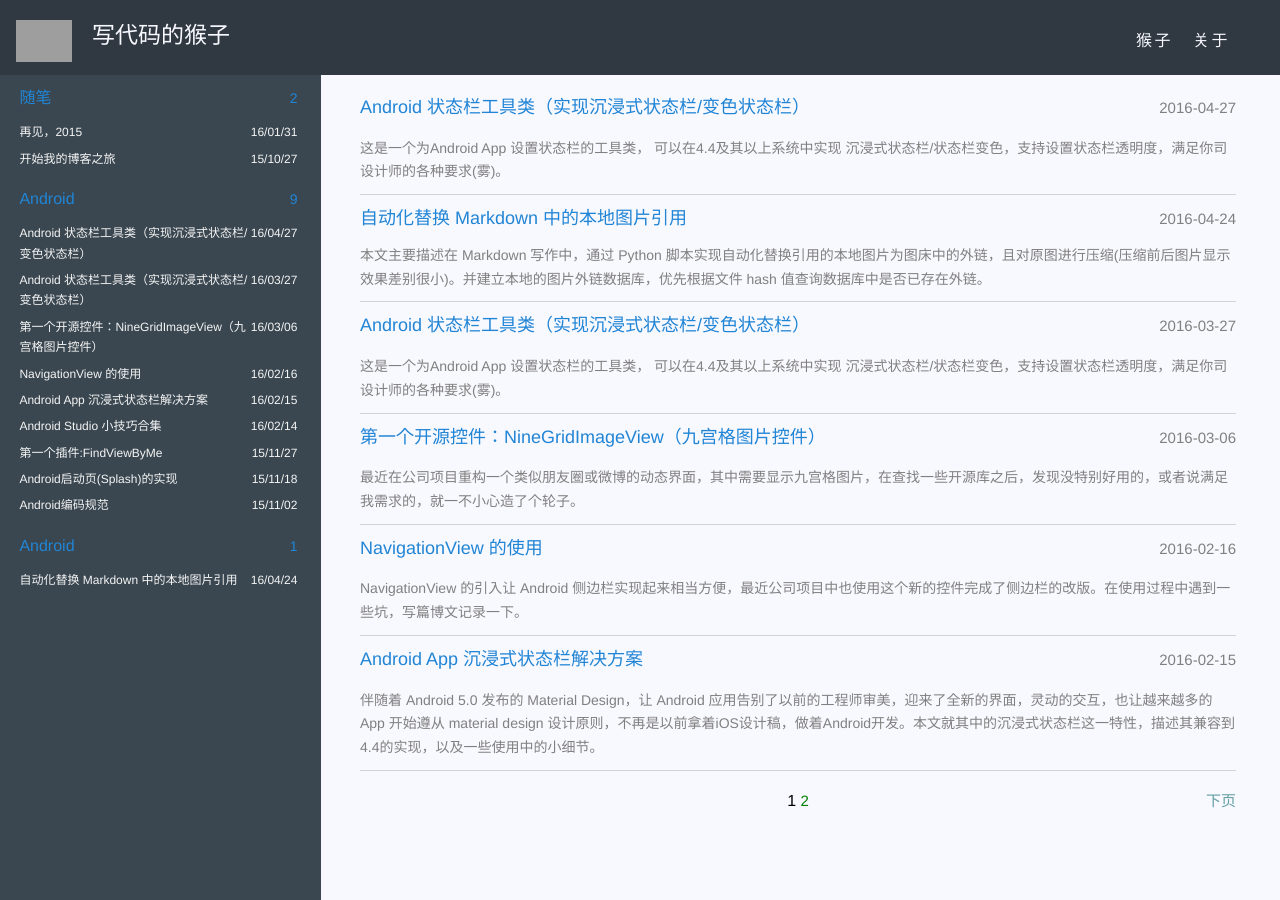
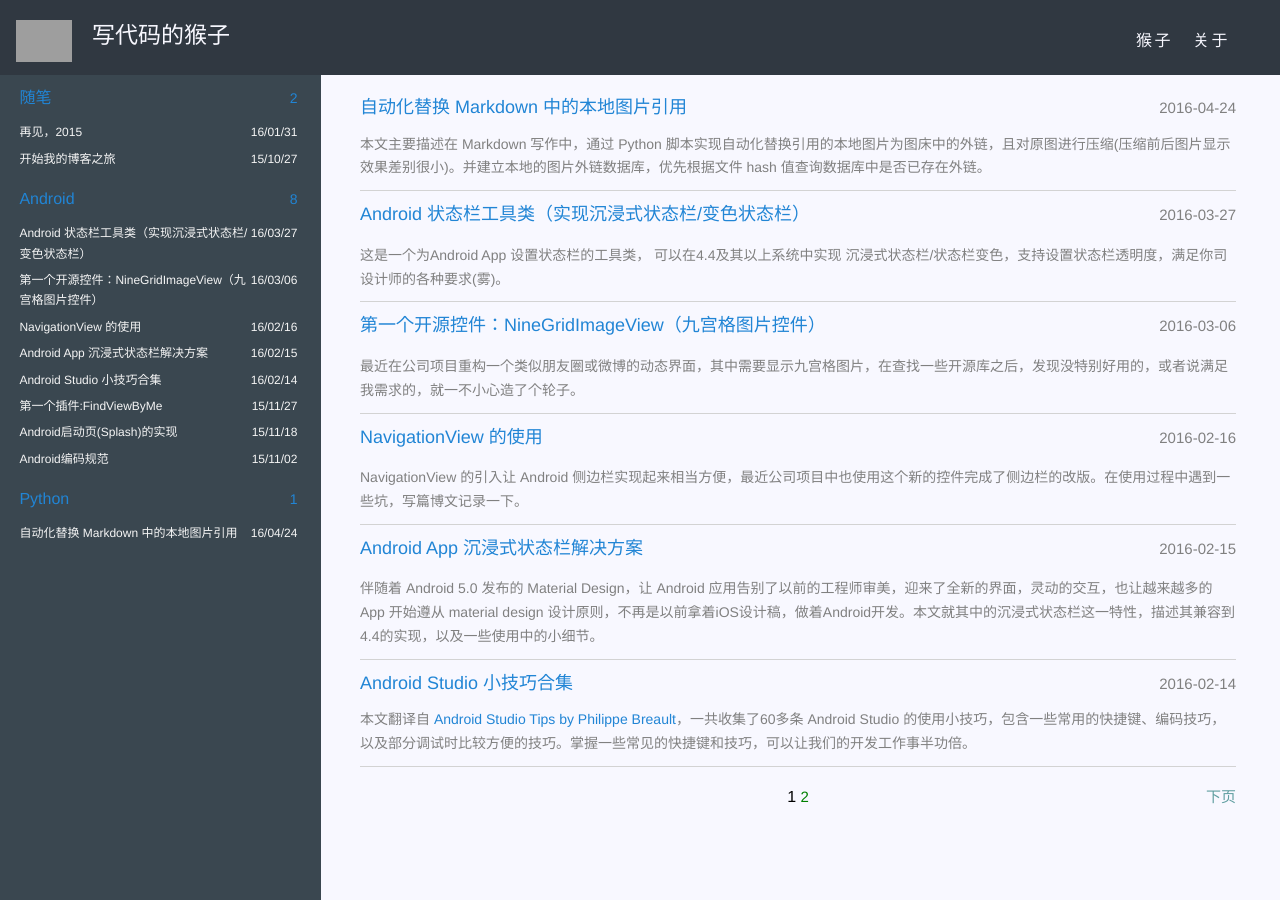
Before and after one commit to laobie/laobie.github.io, a Jekyll site: the page built from index.html, in a window 1280 px wide and 900 px high. Built offline with Jekyll 4.4.1, drawn with Linux system fonts in a browser that asks for light colours; the list of posts is cut into pages by our own code; comment, search, counter and statistics services are not loaded; grey boxes are pictures that could not be loaded.

```diff
--- a/_posts/2016-04-24-relpace-image-file-in-md.md
+++ b/_posts/2016-04-24-relpace-image-file-in-md.md
@@ -1,7 +1,7 @@
 ---
 layout: post
 title: 自动化替换 Markdown 中的本地图片引用
-category: android
+category: Python
 excerpt: 本文主要描述在 Markdown 写作中，通过 Python 脚本实现自动化替换引用的本地图片为图床中的外链，且对原图进行压缩(压缩前后图片显示效果差别很小)。并建立本地的图片外链数据库，优先根据文件 hash 值查询数据库中是否已存在外链。
 ---
 
--- a/_posts/2016-04-27-statusbar-util-1.md
+++ /dev/null
@@ -1,90 +0,0 @@
----
-layout: post
-title: Android 状态栏工具类（实现沉浸式状态栏/变色状态栏）
-category: Android
----
-
-这是一个为Android App 设置状态栏的工具类， 可以在4.4及其以上系统中实现 沉浸式状态栏/状态栏变色，支持设置状态栏透明度，满足你司设计师的各种要求(雾)。
-
-在此之前我写过一篇[Android App 沉浸式状态栏解决方案](http://laobie.github.io/android/2016/02/15/status-bar-demo.html)，后来我司设计师说默认的透明度太深了，让我改浅一点，然后在想了一些办法之后给解决了。本着不重复造轮子的原则，索性整理成一个工具类，方便需要的开发者。
-
-[项目 GitHub 地址](https://github.com/laobie/StatusBarUtil)
-
-### Sample 下载
-[下载 StatusBarUtil-Demo](http://fir.im/5mnp)
-
-### 特性
-
-##### 1. 设置状态栏颜色
-
-~~~java
-StatusBarUtil.setColor(Activity activity, int color)
-~~~
-
-  ![](https://raw.githubusercontent.com/laobie/StatusBarUtil/master/img/set_color.png)
-
-##### 2. 设置状态栏半透明
-
-~~~java
-StatusBarUtil.setTranslucent(Activity activity, int statusBarAlpha)
-~~~
-
-![](https://raw.githubusercontent.com/laobie/StatusBarUtil/master/img/set_translucnet.png)
-
-##### 3. 设置状态栏全透明
-
-~~~java
-StatusBarUtil.setTransparent(Activity activity)
-~~~
-
-![](https://raw.githubusercontent.com/laobie/StatusBarUtil/master/img/set_transparent.png)
-
-##### 4. 为包含 `DrawerLayout` 的界面设置状态栏颜色（也可以设置半透明和全透明）
-
-~~~java
-StatusBarUtil.setColorForDrawerLayout(Activity activity, DrawerLayout drawerLayout, int color)
-~~~
-
-![](https://raw.githubusercontent.com/laobie/StatusBarUtil/master/img/set_color_for_drawer_layout.png)
-
-##### 5. 通过传入 `statusBarAlpha` 参数，可以改变状态栏的透明度值，默认值是112。
-
-
-### 使用
-
-##### 1. 在 build.gradle 文件中添加依赖, StatusBarUtil 已经发布在 JCenter:
-
-~~~groovy
-compile 'com.jaeger.statusbaruitl:library:1.0.0'
-~~~
-
-##### 2. 在 `setContentView()` 之后调用你需要的方法，例如:
-
-~~~java
-setContentView(R.layout.main_activity);
-...
-StatusBarUtil.setColor(MainActivity.this, mColor);
-~~~
-
-##### 3. 如果你在一个包含 `DrawerLayout` 的界面中使用, 你需要在布局文件中为 `DrawerLayout` 添加 `android:fitsSystemWindows="true"` 属性:
-
-~~~xml
-<android.support.v4.widget.DrawerLayout
-    xmlns:android="http://schemas.android.com/apk/res/android"
-    xmlns:app="http://schemas.android.com/apk/res-auto"
-    android:id="@+id/drawer_layout"
-    android:layout_width="match_parent"
-    android:layout_height="match_parent"
-    android:fitsSystemWindows="true">
-
-    ...
-
-</android.support.v4.widget.DrawerLayout>
-~~~
-
-##### 4. 当你设置了 `statusBarAlpha` 值时，该值需要在 0 ~ 255 之间
-
-### 最后
-如果你有任何建议或问题，请及时联系我。如果你对这个工具类有优化，欢迎 fork 提 pr。
-
-[传送门 GitHub 地址](https://github.com/laobie/StatusBarUtil)
```
